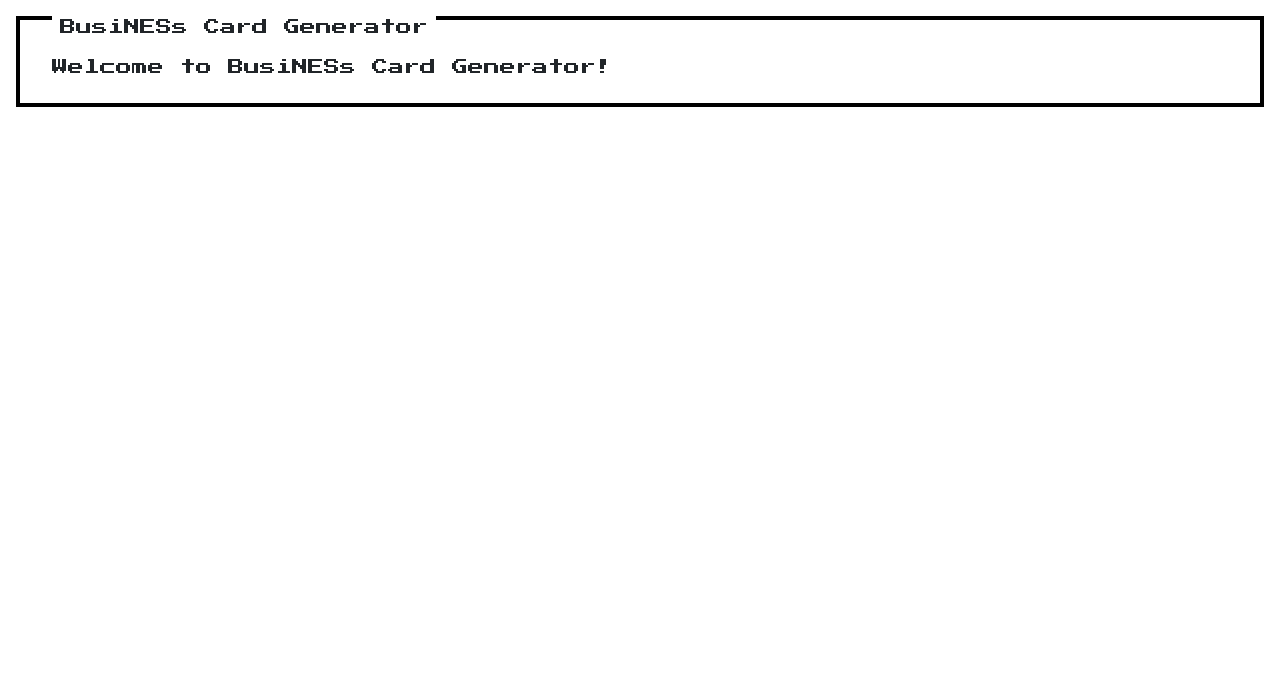
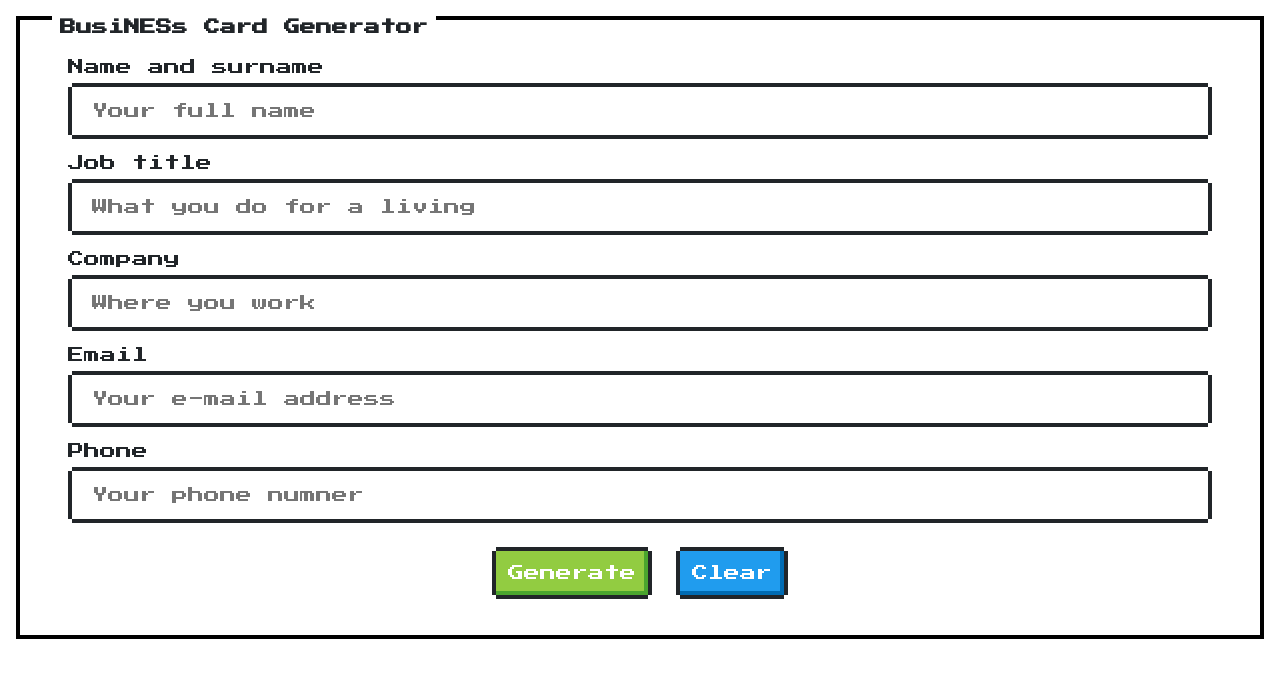
Before and after one commit to felagund1789/business-card-generator, a React (Vite) app: page / in a window 1280 px wide. Shown: the top 678 px of the page. Built offline with nearby package versions, Linux system fonts and the light colour scheme.

Commit message:
Add the ContactForm component
- Add a new ContactForm component
- Add CSS rules

```diff
--- a/src/App.tsx
+++ b/src/App.tsx
@@ -1,10 +1,11 @@
 import "nes.css/css/nes.min.css";
+import ContactForm from "./components/ContactForm";
 
 function App() {
   return (
     <div className="nes-container with-title">
-      <p className="title">BusiNESs Card Generator</p>
-      <p>Welcome to BusiNESs Card Generator!</p>
+      <h2 className="title">BusiNESs Card Generator</h2>
+      <ContactForm />
     </div>
   )
 }
--- /dev/null
+++ b/src/components/ContactForm.tsx
@@ -0,0 +1,36 @@
+const ContactForm = () => {
+  return (
+    <>
+      <form>
+        <div className="nes-field">
+          <label htmlFor="name">Name and surname</label>
+          <input type="text" id="name" className="nes-input" placeholder="Your full name" />
+        </div>
+        <div className="nes-field">
+          <label htmlFor="jobTitle">Job title</label>
+          <input type="text" id="jobTitle" className="nes-input" placeholder="What you do for a living" />
+        </div>
+        <div className="nes-field">
+          <label htmlFor="company">Company</label>
+          <input type="text" id="company" className="nes-input" placeholder="Where you work" />
+        </div>
+        <div className="nes-field">
+          <label htmlFor="email">Email</label>
+          <input type="text" id="email" className="nes-input" placeholder="Your e-mail address" />
+        </div>
+        <div className="nes-field">
+          <label htmlFor="phone">Phone</label>
+          <input type="text" id="phone" className="nes-input" placeholder="Your phone numner" />
+        </div>
+        <div className="center">
+          <div>
+            <button type="submit" className="nes-btn is-success">Generate</button>
+            <button type="button" className="nes-btn is-primary">Clear</button>
+          </div>
+        </div>
+      </form>
+    </>
+  );
+};
+
+export default ContactForm;
--- a/src/index.css
+++ b/src/index.css
@@ -4,6 +4,13 @@
   font-family: "Press Start 2P", system-ui;
 }
 
-body {
-  padding: 16px;
+.nes-container,
+.nes-btn,
+.nes-field {
+  margin: 16px;
 }
+
+.center {
+  display: flex;
+  justify-content: space-around;
+}
```
